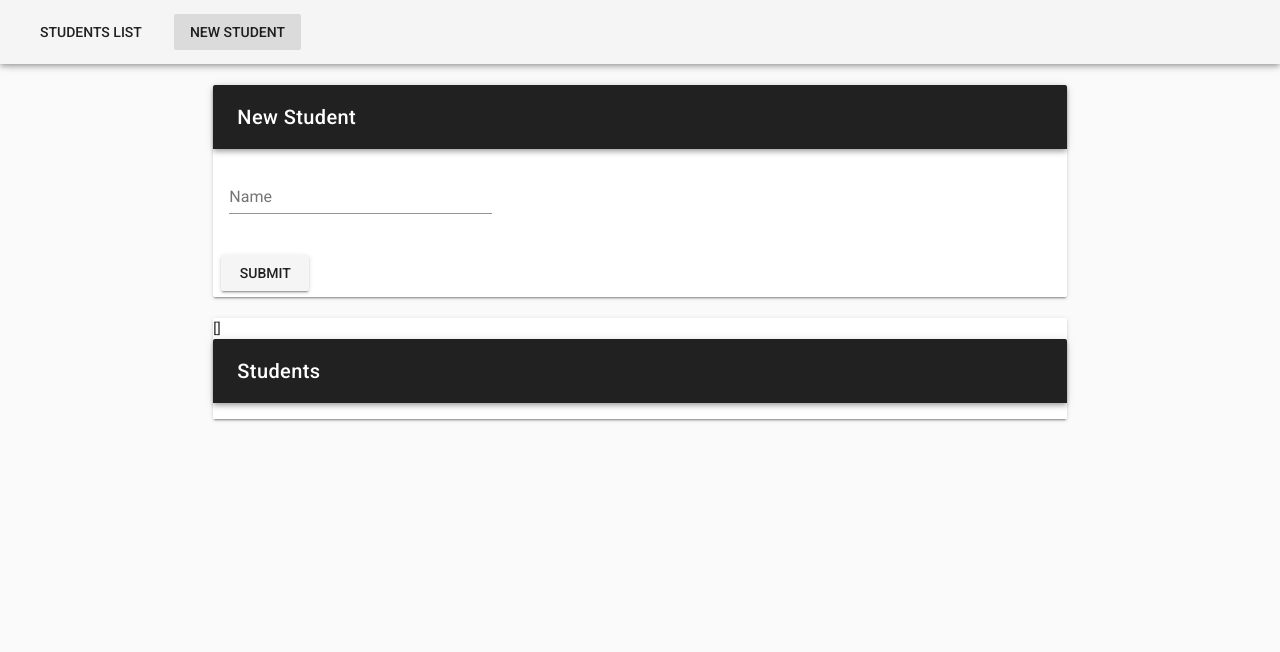
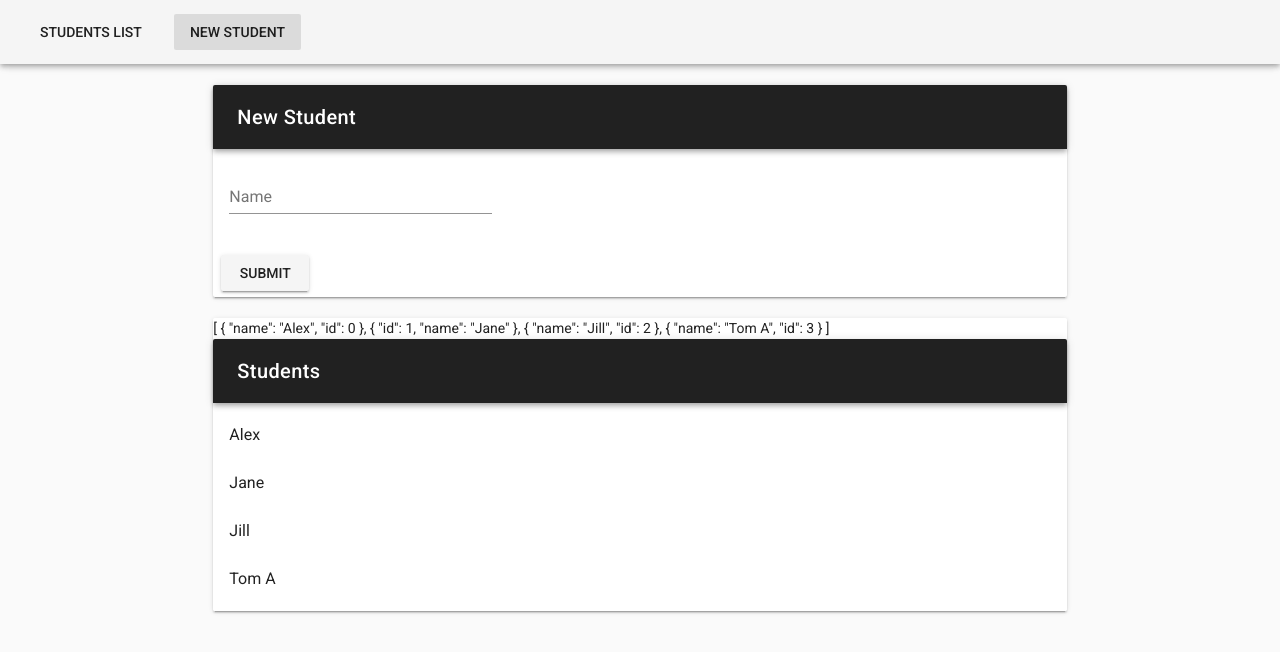
Before and after one commit to chungthehao/Vuex-Student-Manager, a Vue app: page /NewStudent in a window 1280 px wide. Shown: the top 652 px of the page. Built offline with nearby package versions, Linux system fonts and the light colour scheme; data requests are answered from the project's data file.

Commit message:
Creating a Vuex store

```diff
--- a/package.json
+++ b/package.json
@@ -13,7 +13,8 @@
     "json-server": "^0.14.2",
     "vue": "^2.6.10",
     "vue-router": "^3.0.6",
-    "vuetify": "^1.5.5"
+    "vuetify": "^1.5.5",
+    "vuex": "^3.1.1"
   },
   "devDependencies": {
     "@vue/cli-plugin-babel": "^3.7.0",
--- a/src/App.vue
+++ b/src/App.vue
@@ -13,11 +13,9 @@
 
 <script>
 import axios from 'axios';
-import store from './store';
 import NewStudent from "./components/NewStudent";
 import Students from "./components/Students";
 import EditStudent from "./components/EditStudent";
-
 
 export default {
   name: "App",
@@ -32,11 +30,9 @@ export default {
     };
   },
   async created() {
-    // 1. Để code query backend ở đây vì, component App này chỉ render 1 lần
-    // 2. store.state.students lúc đầu là [], sau 1 tgian nó có data, nhưng các component đã load xong r.
-    // 3. Vì store.state.students ko phải props hay data nên khi nó thay đổi đâu trigger load lại
-    // 4. Đọc data từ store.state.student chỉ 1 lần ban đầu thôi (khi load component Students)
-    store.state.students = (await axios.get('http://localhost:3000/students')).data;
+    // Lúc này, sửa trực tiếp state trong store, lẽ ra phải qua mutations (commit)
+    // (state trong store REACTIVE)
+    this.$store.state.students = (await axios.get('http://localhost:3000/students')).data;
   }
 };
 </script>
--- a/src/components/Students.vue
+++ b/src/components/Students.vue
@@ -1,5 +1,5 @@
 <template>
- <v-flex sm8 offset-sm2>
+  <v-flex sm8 offset-sm2>
     <v-card>
       {{students}}
       <v-toolbar dark>
@@ -18,16 +18,15 @@
 
 <script>
 import axios from "axios";
-import store from '../store';
 
 export default {
-    data() {
-        return {
-            students: store.state.students
-        }
-    },
-    async created() {
-        // this.students = (await axios.get('http://localhost:3000/students')).data;
+  data() {
+    return {};
+  },
+  computed: {
+    students() {
+      return this.$store.state.students;
     }
+  },
 };
 </script>
--- a/src/store.js
+++ b/src/store.js
@@ -1,5 +1,11 @@
-export default {
-    state : {
+import Vue from 'vue';
+import Vuex from 'vuex';
+import axios from 'axios';
+
+Vue.use(Vuex);
+
+export default new Vuex.Store({
+    state: {
         students: [], // a list of students
-    }
-}
+    },
+})
```
Also changed, not shown: src/main.js (+4 -3 lines), 1 other file (tests, documents, lock files or other folders).
